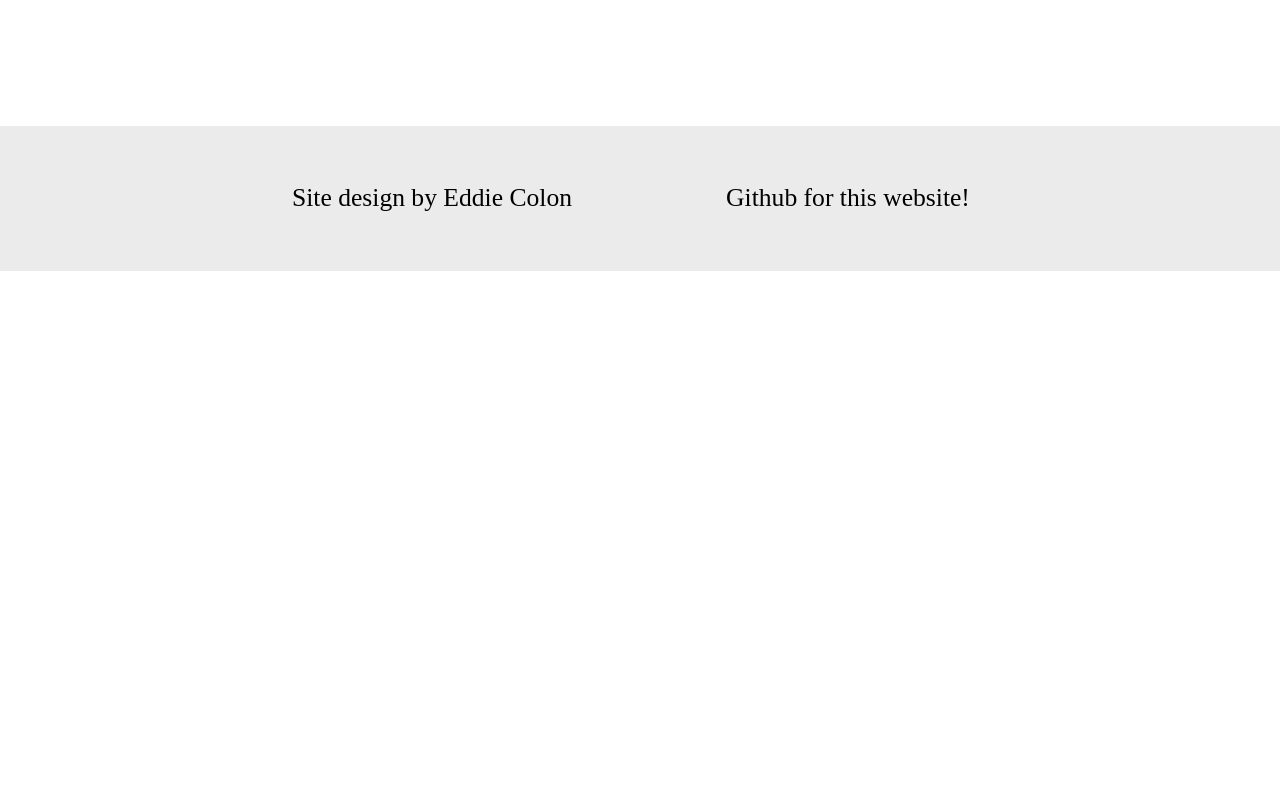
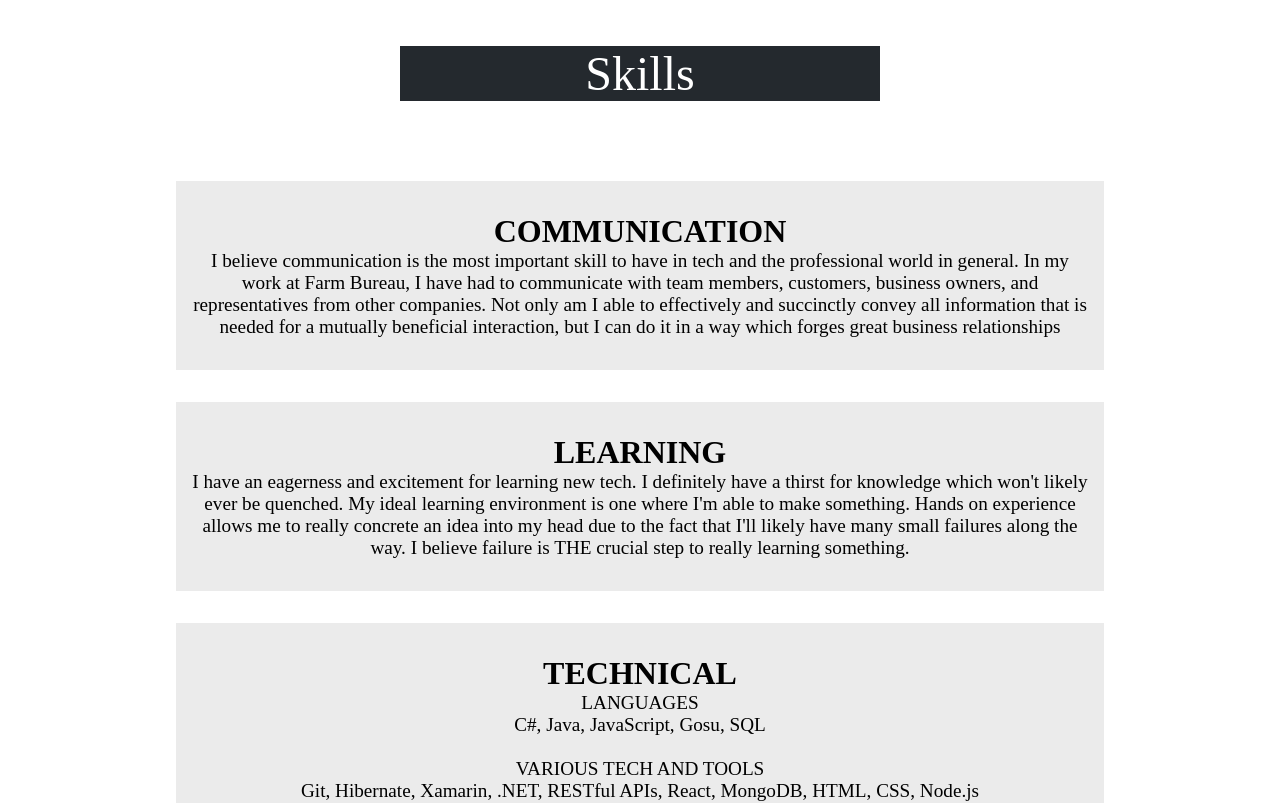
Before and after one commit to Evan-Coleman/portfolio, a React (Create React App) app: page /#/ in a window 1280 px wide. Shown: the part 2180-2983 px from the top of the page. Before the commit the page ends 2451 px from the top, so only its background shows below. Built offline with nearby package versions, Linux system fonts and the light colour scheme; no server answers; a web font is replaced by a local one.

Commit message:
Added skills section

```diff
--- /dev/null
+++ b/src/components/MySkills.js
@@ -0,0 +1,23 @@
+import React from "react";
+import MySkill from "./sub_components/MySkill";
+import strings from "../res/strings";
+
+export default function MySkills() {
+  return (
+    <div className="MySkillsWrapper">
+      <div className="Title">{strings.myskills.title}</div>
+      <MySkill
+        title={strings.myskills.skill1.title}
+        content={strings.myskills.skill1.content}
+      />
+      <MySkill
+        title={strings.myskills.skill2.title}
+        content={strings.myskills.skill2.content}
+      />
+      <MySkill
+        title={strings.myskills.skill3.title}
+        content={strings.myskills.skill3.content}
+      />
+    </div>
+  );
+}
--- a/src/components/pages/Home.js
+++ b/src/components/pages/Home.js
@@ -2,6 +2,7 @@ import React from "react";
 import MyAboutMe from "../MyAboutMe";
 import MyHeader from "../MyHeader";
 import MyProjects from "../MyProjects";
+import MySkills from "../MySkills";
 
 export default function Home() {
   return (
@@ -9,6 +10,7 @@ export default function Home() {
       <MyHeader />
       <MyAboutMe />
       <MyProjects />
+      <MySkills />
     </div>
   );
 }
--- /dev/null
+++ b/src/components/sub_components/MySkill.js
@@ -0,0 +1,10 @@
+import React from "react";
+
+export default function MySkill(props) {
+  return (
+    <div className="MySkill">
+      <div className="SkillTitle">{props.title}</div>
+      <div className="SkillContent">{props.content}</div>
+    </div>
+  );
+}
--- a/src/css/App.scss
+++ b/src/css/App.scss
@@ -5,6 +5,7 @@
 @import "notFound";
 @import "myPdfViewer";
 @import "myProjects";
+@import "mySkills";
 
 .App {
 }
--- a/src/css/_myFooter.scss
+++ b/src/css/_myFooter.scss
@@ -8,14 +8,14 @@
   grid-template-areas: "design" "links";
   font-family: $font-secondary;
   text-align: center;
-  background: #ebebeb;
+  background: #24292e;
 
   .Design,
   .Links {
     margin: 1em 0;
     font-size: 1.6rem;
     text-decoration: none;
-    color: black;
+    color: white;
 
     &:hover {
       transform: translateY(-0.1em);
--- a/src/css/_myProjects.scss
+++ b/src/css/_myProjects.scss
@@ -65,7 +65,7 @@
   }
 
   @media only screen and (min-width: 1024px) {
-    margin: 0 0 10rem 0;
+    margin: 0 0 5rem 0;
     padding: 0;
     height: 55em;
     -webkit-clip-path: polygon(0 20%, 100% 0, 100% 100%, 0 80%);
--- /dev/null
+++ b/src/css/_mySkills.scss
@@ -0,0 +1,47 @@
+.MySkillsWrapper {
+  margin: 3em 0;
+
+  .Title {
+    font-size: 3em;
+    font-family: $font-secondary;
+    text-align: center;
+    background: #24292e;
+    color: white;
+  }
+
+  .MySkill {
+    margin-top: 2em;
+    background: #ebebeb;
+    display: flex;
+    flex-direction: column;
+    align-content: center;
+    justify-content: center;
+    text-align: center;
+    padding: 2em 1em;
+
+    .SkillTitle {
+      font-family: $font-secondary;
+      font-size: 2em;
+      font-weight: bolder;
+    }
+    .SkillContent {
+      font-family: $font-main;
+      font-size: 1.2em;
+      white-space: pre-line;
+    }
+  }
+
+  @media only screen and (min-width: 1024px) {
+    margin-bottom: 8em;
+    display: flex;
+    flex-direction: column;
+    align-items: center;
+    .Title {
+      width: 10em;
+      margin-bottom: 1em;
+    }
+    .MySkill {
+      width: 70%;
+    }
+  }
+}
--- a/src/res/strings.js
+++ b/src/res/strings.js
@@ -65,6 +65,45 @@ const strings = {
       "A repo to help me track my learning of the new systems programming language Rust!",
     weightext: "My weight loss mobile app",
     defaultprojecttext: "A project I haven't written a description for yet!"
+  },
+  myskills: {
+    title: "Skills",
+    skill1: {
+      title: "COMMUNICATION",
+      content:
+        "I believe communication is the most important skill " +
+        "to have in tech and the professional world in general. " +
+        "In my work at Farm Bureau, I have had to communicate with " +
+        "team members, customers, business owners, and representatives " +
+        "from other companies. Not only am I able to effectively " +
+        "and succinctly " +
+        "convey all information that is needed for a mutually beneficial " +
+        "interaction, but I can do it in a way which forges great business " +
+        "relationships"
+    },
+    skill2: {
+      title: "LEARNING",
+      content:
+        "I have an eagerness and excitement for learning new " +
+        "tech. I definitely have a thirst for knowledge which won't " +
+        "likely ever be quenched. My ideal learning environment is " +
+        "one where I'm able to make something. Hands on experience " +
+        "allows me to really concrete an idea into my head due " +
+        "to the fact that I'll likely have many small failures " +
+        "along the way. I believe failure is THE crucial step to " +
+        "really learning something."
+    },
+    skill3: {
+      title: "TECHNICAL",
+      content:
+        "LANGUAGES\n" +
+        "C#, Java, JavaScript, Gosu, SQL\n" +
+        "\nVARIOUS TECH AND TOOLS\n" +
+        "Git, Hibernate, Xamarin, .NET, RESTful APIs, React, " +
+        "MongoDB, HTML, CSS, Node.js\n" +
+        "\nINDUSTRIES\n" +
+        "Insurance, Mobile Development, Full-Stack Web Development"
+    }
   }
 };
 
```
